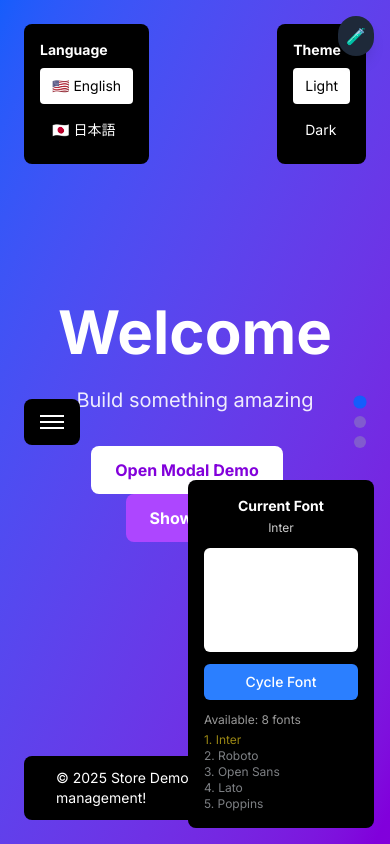
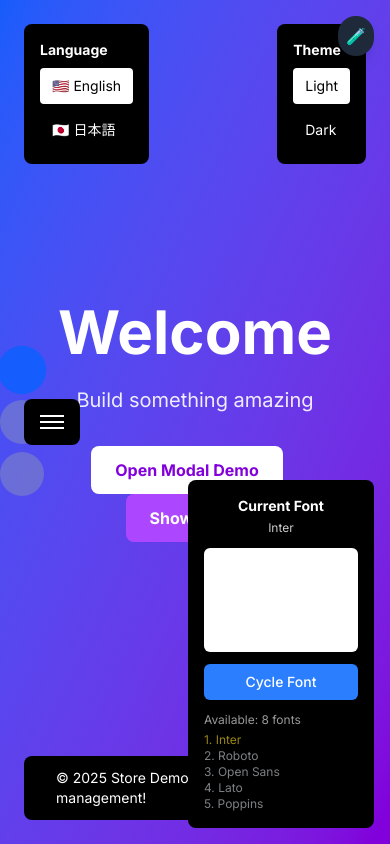
Before and after one commit to m-ku66/site_boilerplate, a Next.js app: page /tests in a window 390 px wide. Built offline with nearby package versions, Linux system fonts and the light colour scheme.

Commit message:
created robust viewport hook to aid responsive development for a wide selection of devices

```diff
--- a/app/components/layout/SectionWrapper.tsx
+++ b/app/components/layout/SectionWrapper.tsx
@@ -5,6 +5,7 @@ import { useRef, useEffect, useState, useMemo, isValidElement } from 'react';
 import { SectionWrapperProps } from '@/app/types';
 import { UIGridOverlay } from '@/app/components/ui/UIGridOverlay';
 import { UIElement } from '@/app/components/ui/UIElement';
+import { useViewport, getBreakpointValue } from '@/app/hooks/useViewport';
 
 interface SectionWrapperConfig extends SectionWrapperProps {
     showNavigation?: boolean;
@@ -27,6 +28,9 @@ export const SectionWrapper: React.FC<SectionWrapperConfig> = ({
     debug = false,
     onSectionChange
 }) => {
+    // Get viewport info for responsive behavior
+    const { breakpoint, isMobile, isTouch } = useViewport();
+
     // Refs and state for tracking scroll behavior
     const containerRef = useRef<HTMLDivElement>(null);
     const [sectionElements, setSectionElements] = useState<HTMLElement[]>([]);
@@ -72,63 +76,60 @@ export const SectionWrapper: React.FC<SectionWrapperConfig> = ({
     // Track scroll position and determine active section
     useMotionValueEvent(
         direction === 'horizontal' ? scrollX : scrollY,
-        "change",
+        'change',
         (latest) => {
             if (sectionElements.length === 0) return;
 
-            const container = containerRef.current;
-            if (!container) return;
+            let newSection = 0;
+            const scrollPosition = latest;
+            const threshold = direction === 'horizontal'
+                ? window.innerWidth / 2
+                : window.innerHeight / 2;
 
-            let activeSection = 0;
+            sectionElements.forEach((element, index) => {
+                const rect = element.getBoundingClientRect();
+                const elementPosition = direction === 'horizontal'
+                    ? rect.left
+                    : rect.top;
 
-            if (direction === 'horizontal') {
-                const scrollPosition = latest;
-                sectionElements.forEach((section, index) => {
-                    const sectionLeft = section.offsetLeft;
-                    if (scrollPosition >= sectionLeft - container.clientWidth * 0.5) {
-                        activeSection = index;
+                if (Math.abs(elementPosition) < threshold) {
+                    newSection = index;
                 }
             });
-            } else {
-                const scrollPosition = latest;
-                sectionElements.forEach((section, index) => {
-                    const sectionTop = section.offsetTop;
-                    if (scrollPosition >= sectionTop - container.clientHeight * 0.5) {
-                        activeSection = index;
-                    }
-                });
-            }
 
-            if (activeSection !== currentSection) {
-                setCurrentSection(activeSection);
-                onSectionChange?.(activeSection);
+            if (newSection !== currentSection) {
+                setCurrentSection(newSection);
+                onSectionChange?.(newSection);
             }
         }
     );
 
-    // Navigate to specific section programmatically
+    // Scroll to specific section
     const scrollToSection = (index: number) => {
-        const targetSection = sectionElements[index];
+        if (!containerRef.current || !sectionElements[index]) return;
+
+        const target = sectionElements[index];
         const container = containerRef.current;
 
-        if (targetSection && container) {
         if (direction === 'horizontal') {
+            const scrollLeft = target.offsetLeft;
             container.scrollTo({
-                    left: targetSection.offsetLeft,
+                left: scrollLeft,
                 behavior: 'smooth'
             });
         } else {
+            const scrollTop = target.offsetTop;
             container.scrollTo({
-                    top: targetSection.offsetTop,
+                top: scrollTop,
                 behavior: 'smooth'
             });
-            }
         }
     };
 
     // Generate scroll snap classes
     const getScrollSnapClasses = () => {
-        if (!enableScrollSnap) return direction === 'horizontal' ? 'flex overflow-x-auto' : 'overflow-y-auto';
+        if (!enableScrollSnap) return direction === 'horizontal' ?
+            'flex overflow-x-auto' : 'overflow-y-auto';
 
         if (direction === 'horizontal') {
             return `scroll-snap-type-x-${snapType} overflow-x-auto overflow-y-hidden flex`;
@@ -137,23 +138,84 @@ export const SectionWrapper: React.FC<SectionWrapperConfig> = ({
         }
     };
 
-    // Navigation position classes
+    // Responsive navigation configuration
+    const getNavigationConfig = () => {
+        // Dot size based on device
+        const dotSize = getBreakpointValue(breakpoint, {
+            'small-phone': 'w-5 h-5', // Bigger for tiny screens
+            'normal-phone': 'w-4 h-4',
+            'tablet': 'w-4 h-4',
+            'desktop': 'w-3 h-3',
+            'large-desktop': 'w-3 h-3',
+        }, 'w-3 h-3');
+
+        // Touch target padding (invisible but tappable area)
+        const touchPadding = isMobile ? 'p-3' : 'p-1';
+
+        // Gap between navigation dots
+        const navGap = getBreakpointValue(breakpoint, {
+            'small-phone': 'gap-3',
+            'normal-phone': 'gap-2',
+            'tablet': 'gap-2',
+            'desktop': 'gap-2',
+            'large-desktop': 'gap-2',
+        }, 'gap-2');
+
+        // Container padding from screen edges
+        const containerPadding = getBreakpointValue(breakpoint, {
+            'small-phone': '4',
+            'normal-phone': '6',
+            'tablet': '6',
+            'desktop': '6',
+            'large-desktop': '6',
+        }, '6');
+
+        return {
+            dotSize,
+            touchPadding,
+            navGap,
+            containerPadding,
+        };
+    };
+
+    // Navigation position classes with responsive spacing
     const getNavigationClasses = () => {
+        const { containerPadding, navGap } = getNavigationConfig();
+
         if (direction === 'horizontal') {
             const positionMap = {
-                start: 'bottom-6 left-6',
-                center: 'bottom-6 left-1/2 transform -translate-x-1/2',
-                end: 'bottom-6 right-6'
+                start: `bottom-${containerPadding} left-${containerPadding}`,
+                center: `bottom-${containerPadding} left-1/2 transform -translate-x-1/2`,
+                end: `bottom-${containerPadding} right-${containerPadding}`
             };
-            return `fixed z-50 flex gap-2 ${positionMap[navigationPosition]}`;
+            return `fixed z-50 flex ${navGap} ${positionMap[navigationPosition]}`;
         } else {
             const positionMap = {
-                start: 'fixed top-6 right-6',
-                center: 'fixed top-1/2 right-6 transform -translate-y-1/2',
-                end: 'fixed bottom-6 right-6'
+                start: `top-${containerPadding} right-${containerPadding}`,
+                center: `top-1/2 right-${containerPadding} transform -translate-y-1/2`,
+                end: `bottom-${containerPadding} right-${containerPadding}`
             };
-            return `${positionMap[navigationPosition]} z-50 flex ${direction === 'vertical' ? 'flex-col' : ''} gap-2`;
+            return `fixed ${positionMap[navigationPosition]} z-50 flex ${direction === 'vertical' ? 'flex-col' : ''} ${navGap}`;
         }
+    };
+
+    // Responsive navigation dot styles
+    const getNavigationDotClasses = (index: number) => {
+        const { dotSize, touchPadding } = getNavigationConfig();
+        const isActive = currentSection === index;
+
+        // Enhanced color scheme for better visibility
+        const activeColor = 'bg-blue-600';
+        const inactiveColor = 'bg-gray-400';
+
+        // Enhanced mobile interaction states
+        const hoverScale = isMobile ? '1.1' : '1.2';
+
+        return `
+            ${dotSize} ${touchPadding} rounded-full transition-all duration-300 border-none cursor-pointer
+            ${isActive ? `${activeColor} opacity-100 scale-110` : `${inactiveColor} opacity-40 scale-100`}
+            ${isTouch ? 'active:scale-95' : ''} /* Touch feedback for mobile */
+        `;
     };
 
     return (
@@ -196,26 +258,31 @@ export const SectionWrapper: React.FC<SectionWrapperConfig> = ({
                 </UIGridOverlay>
             )}
 
-            {/* Navigation dots */}
+            {/* Responsive Navigation dots */}
             {showNavigation && sections.length > 0 && (
                 <div className={getNavigationClasses()}>
                     {sections.map((_, index) => (
                         <motion.button
                             key={index}
                             onClick={() => scrollToSection(index)}
-                            className={`
-                    w-3 h-3 rounded-full transition-all duration-300 border-none cursor-pointer
-                    ${currentSection === index
-                                    ? 'bg-blue-600 opacity-100 scale-110'
-                                    : 'bg-gray-400 opacity-40 scale-100'
-                                }
-                `}
+                            className={getNavigationDotClasses(index)}
                             whileHover={{
-                                scale: 1.2,
+                                scale: isMobile ? 1.1 : 1.2,
                                 opacity: 0.8
                             }}
-                            whileTap={{ scale: 0.9 }}
+                            whileTap={{
+                                scale: 0.9,
+                                transition: { duration: 0.1 } // Quick feedback for better UX
+                            }}
                             aria-label={`Go to section ${index + 1}`}
+                            // Enhanced accessibility for touch devices
+                            role="tab"
+                            tabIndex={0}
+                            style={{
+                                // Ensure minimum touch target size (44px minimum per Apple/Google guidelines)
+                                minWidth: isMobile ? '44px' : 'auto',
+                                minHeight: isMobile ? '44px' : 'auto',
+                            }}
                         />
                     ))}
                 </div>
--- /dev/null
+++ b/app/hooks/useViewport.ts
@@ -0,0 +1,204 @@
+"use client";
+
+import { useState, useEffect } from "react";
+
+// Viewport breakpoint definitions based on Marc's requirements
+export const VIEWPORT_BREAKPOINTS = {
+  // Super small phones (older Android models, iPhone)
+  SMALL_PHONE: 375,
+  // Normal phones (iPhone 14 Pro Max and similar)
+  NORMAL_PHONE: 430,
+  // Normal desktops (anything reasonable for desktop)
+  DESKTOP: 1024,
+  // Large desktop displays
+  LARGE_DESKTOP: 1920,
+} as const;
+
+export type ViewportBreakpoint =
+  | "small-phone"
+  | "normal-phone"
+  | "tablet"
+  | "desktop"
+  | "large-desktop";
+
+export interface ViewportInfo {
+  // Raw viewport dimensions
+  width: number;
+  height: number;
+
+  // Current breakpoint category
+  breakpoint: ViewportBreakpoint;
+
+  // Boolean flags for easy conditional logic
+  isSmallPhone: boolean;
+  isNormalPhone: boolean;
+  isTablet: boolean;
+  isDesktop: boolean;
+  isLargeDesktop: boolean;
+
+  // Combined boolean flags for broader categories
+  isMobile: boolean; // small-phone OR normal-phone
+  isDesktopOrLarger: boolean; // desktop OR large-desktop
+
+  // Orientation info (useful for mobile layouts)
+  orientation: "portrait" | "landscape";
+
+  // Utility info
+  aspectRatio: number;
+  isTouch: boolean; // Detects if device likely supports touch
+}
+
+/**
+ * useViewport - Custom hook for responsive design and conditional rendering
+ *
+ * Provides real-time viewport information that updates on window resize.
+ * Perfect for building components that adapt to different screen sizes!
+ *
+ * Breakpoints:
+ * - small-phone: < 375px (older Android, iPhone)
+ * - normal-phone: 375px - 429px (iPhone 14 Pro Max, etc.)
+ * - tablet: 430px - 1023px (tablets, small laptops)
+ * - desktop: 1024px - 1919px (normal desktops)
+ * - large-desktop: >= 1920px (large displays)
+ *
+ * Usage:
+ * const { isMobile, breakpoint, width } = useViewport();
+ *
+ * if (isMobile) {
+ *   return <MobileComponent />;
+ * }
+ *
+ * Features:
+ * - SSR safe (returns sensible defaults on server)
+ * - Updates on window resize
+ * - Debounced for performance
+ * - Touch detection for enhanced UX
+ */
+export const useViewport = (): ViewportInfo => {
+  // Default viewport info for SSR/initial render
+  const getDefaultViewport = (): ViewportInfo => ({
+    width: 1024, // Default to desktop size for SSR
+    height: 768,
+    breakpoint: "desktop",
+    isSmallPhone: false,
+    isNormalPhone: false,
+    isTablet: false,
+    isDesktop: true,
+    isLargeDesktop: false,
+    isMobile: false,
+    isDesktopOrLarger: true,
+    orientation: "landscape",
+    aspectRatio: 1024 / 768,
+    isTouch: false,
+  });
+
+  const [viewport, setViewport] = useState<ViewportInfo>(getDefaultViewport);
+
+  // Calculate viewport info from current window dimensions
+  const calculateViewport = (): ViewportInfo => {
+    if (typeof window === "undefined") {
+      return getDefaultViewport();
+    }
+
+    const width = window.innerWidth;
+    const height = window.innerHeight;
+
+    // Determine breakpoint based on width
+    let breakpoint: ViewportBreakpoint;
+    if (width < VIEWPORT_BREAKPOINTS.SMALL_PHONE) {
+      breakpoint = "small-phone";
+    } else if (width < VIEWPORT_BREAKPOINTS.NORMAL_PHONE) {
+      breakpoint = "normal-phone";
+    } else if (width < VIEWPORT_BREAKPOINTS.DESKTOP) {
+      breakpoint = "tablet";
+    } else if (width < VIEWPORT_BREAKPOINTS.LARGE_DESKTOP) {
+      breakpoint = "desktop";
+    } else {
+      breakpoint = "large-desktop";
+    }
+
+    // Calculate boolean flags
+    const isSmallPhone = breakpoint === "small-phone";
+    const isNormalPhone = breakpoint === "normal-phone";
+    const isTablet = breakpoint === "tablet";
+    const isDesktop = breakpoint === "desktop";
+    const isLargeDesktop = breakpoint === "large-desktop";
+
+    // Combined categories
+    const isMobile = isSmallPhone || isNormalPhone;
+    const isDesktopOrLarger = isDesktop || isLargeDesktop;
+
+    // Orientation and other properties
+    const orientation: "portrait" | "landscape" =
+      height > width ? "portrait" : "landscape";
+    const aspectRatio = width / height;
+
+    // Touch detection (best guess based on mobile + touch support)
+    const isTouch =
+      isMobile || "ontouchstart" in window || navigator.maxTouchPoints > 0;
+
+    return {
+      width,
+      height,
+      breakpoint,
+      isSmallPhone,
+      isNormalPhone,
+      isTablet,
+      isDesktop,
+      isLargeDesktop,
+      isMobile,
+      isDesktopOrLarger,
+      orientation,
+      aspectRatio,
+      isTouch,
+    };
+  };
+
+  useEffect(() => {
+    // Update viewport on mount (client-side hydration)
+    setViewport(calculateViewport());
+
+    // Debounced resize handler for performance
+    let timeoutId: NodeJS.Timeout;
+
+    const handleResize = () => {
+      clearTimeout(timeoutId);
+      timeoutId = setTimeout(() => {
+        setViewport(calculateViewport());
+      }, 100); // 100ms debounce
+    };
+
+    window.addEventListener("resize", handleResize);
+
+    // Also listen to orientation change for mobile devices
+    window.addEventListener("orientationchange", handleResize);
+
+    return () => {
+      window.removeEventListener("resize", handleResize);
+      window.removeEventListener("orientationchange", handleResize);
+      clearTimeout(timeoutId);
+    };
+  }, []);
+
+  return viewport;
+};
+
+/**
+ * Utility function to get breakpoint-specific values
+ *
+ * Usage:
+ * const fontSize = getBreakpointValue(breakpoint, {
+ *   'small-phone': '14px',
+ *   'normal-phone': '16px',
+ *   'tablet': '18px',
+ *   'desktop': '20px',
+ *   'large-desktop': '24px',
+ * });
+ */
+export const getBreakpointValue = <T>(
+  breakpoint: ViewportBreakpoint,
+  values: Partial<Record<ViewportBreakpoint, T>>,
+  fallback?: T
+): T | undefined => {
+  return values[breakpoint] ?? fallback;
+};
```
Lines whose indentation alone changed are shown as unchanged.
